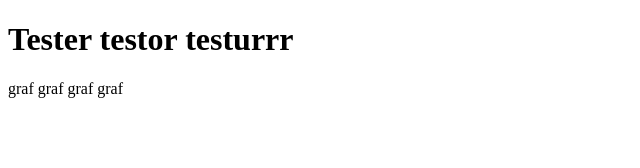
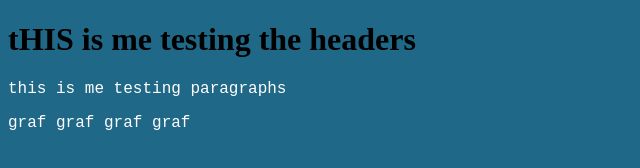
Before and after one commit to bmsyed/bmsyed.github.io, a plain HTML site: page index.html in a window 1280 px wide. Shown: the whole page, without its empty margins (0-640 px from the left). Drawn offline with Linux system fonts and the light colour scheme.

Commit message:
Enhance index.html with styles and content updates
Added styles for body, title, and paragraph elements.

```diff
--- a/index.html
+++ b/index.html
@@ -1,13 +1,34 @@
 <!DOCTYPE html>
 <html>
 <head>
+
+<style>
+
+  body {
+    background-color: #1F6887
+  }
+  title {
+    font-family: courier new;
+    color: white;
+  }
+
+  p {
+    font-family: courier new;
+    color: white;
+
+</style>
+
+
+
   <title>
-
+    Welcome to my fuckass website-in-development
   </title>
 </head>
   <body>
 
-<h1> Tester testor testurrr </h1>
-    <p> graf graf graf graf</p>
+<h1> tHIS is me testing the headers </h1>
+    <p>  this is me testing paragraphs </p>
+      <p> graf graf graf graf </p>
+
   </body>
 </html>
```
